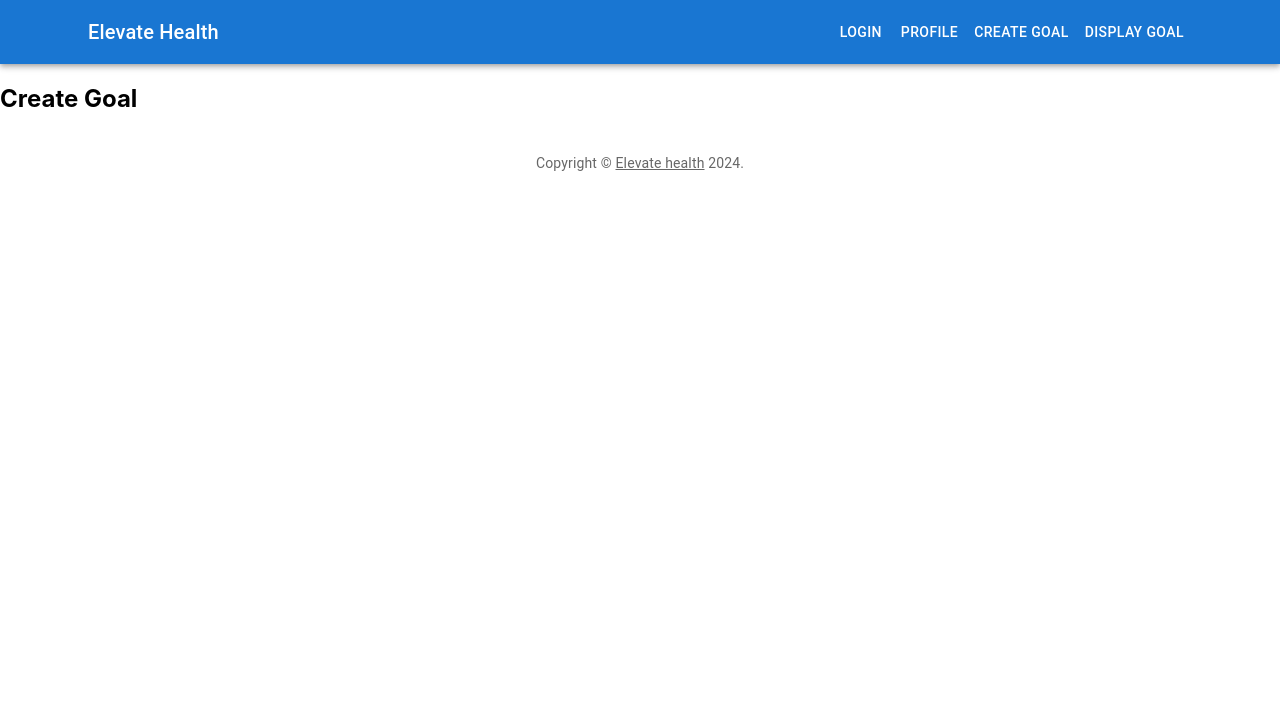
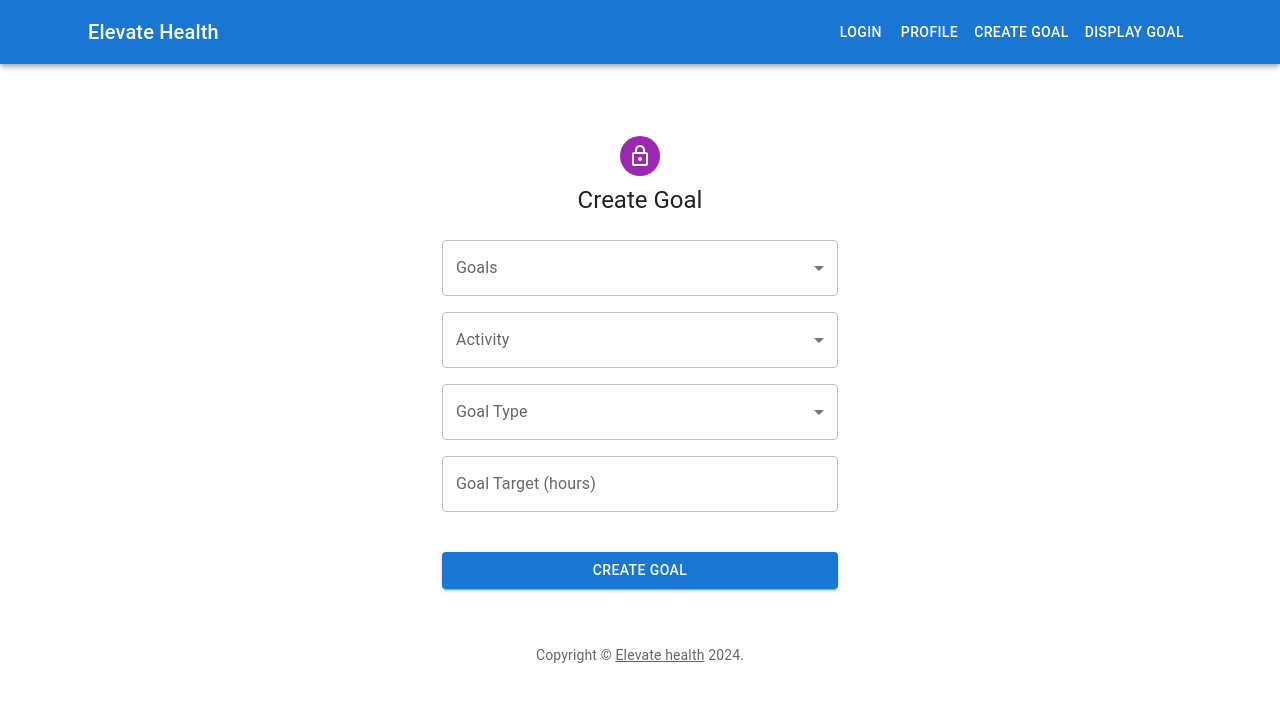
Before and after one commit to akaash11/health-fitness-app, a React (Create React App) app: page /create-goal in a window 1280 px wide. Shown: the top 702 px of the page. Built offline with nearby package versions, Linux system fonts and the light colour scheme.

Commit message:
create goal page

```diff
--- a/src/pages/Goals/CreateGoal.js
+++ b/src/pages/Goals/CreateGoal.js
@@ -1,11 +1,106 @@
-import React from 'react';
+import React, { useState } from 'react';
+import { createTheme,ThemeProvider, Container, CssBaseline, Box, Typography, Grid, TextField, Button, MenuItem, FormControl, InputLabel, Select, Avatar } from '@mui/material';
+import LockOutlinedIcon from '@mui/icons-material/LockOutlined'; // Ensure this icon is imported
+
+const defaultTheme = createTheme();
 
 const CreateGoal = () => {
+  const [goal, setGoal] = useState('');
+  const [activity, setActivity] = useState('');
+  const [goalType, setGoalType] = useState('');
+  const [goalTarget, setGoalTarget] = useState('');
+
+  const handleSubmit = (event) => {
+    event.preventDefault();
+    console.log({ goal, activity, goalType, goalTarget });
+  };
+
   return (
-    <div>
-      <h2>Create Goal</h2>
-    </div>
+    <ThemeProvider theme={defaultTheme}>
+      <Container component="main" maxWidth="xs">
+        <CssBaseline />
+        <Box
+          sx={{
+            marginTop: 8,
+            display: 'flex',
+            flexDirection: 'column',
+            alignItems: 'center',
+          }}
+        >
+          <Avatar sx={{ m: 1, bgcolor: 'secondary.main' }}>
+            <LockOutlinedIcon />
+          </Avatar>
+          <Typography component="h1" variant="h5">
+            Create Goal
+          </Typography>
+          <Box component="form" noValidate onSubmit={handleSubmit} sx={{ mt: 3 }}>
+            <Grid container spacing={2}>
+              <Grid item xs={12}>
+                <FormControl fullWidth>
+                  <InputLabel>Goals</InputLabel>
+                  <Select
+                    value={goal}
+                    label="Goals"
+                    onChange={(e) => setGoal(e.target.value)}
+                  >
+                    <MenuItem value="loseWeight">Lose Weight</MenuItem>
+                    <MenuItem value="buildMuscle">Build Muscle</MenuItem>
+                    <MenuItem value="improveEndurance">Improve Endurance</MenuItem>
+                  </Select>
+                </FormControl>
+              </Grid>
+              <Grid item xs={12}>
+                <FormControl fullWidth>
+                  <InputLabel>Activity</InputLabel>
+                  <Select
+                    value={activity}
+                    label="Activity"
+                    onChange={(e) => setActivity(e.target.value)}
+                  >
+                    <MenuItem value="run">Run</MenuItem>
+                    <MenuItem value="walk">Walk</MenuItem>
+                    <MenuItem value="ride">Ride</MenuItem>
+                  </Select>
+                </FormControl>
+              </Grid>
+              <Grid item xs={12}>
+                <FormControl fullWidth>
+                  <InputLabel>Goal Type</InputLabel>
+                  <Select
+                    value={goalType}
+                    label="Goal Type"
+                    onChange={(e) => setGoalType(e.target.value)}
+                  >
+                    <MenuItem value="distance">Distance</MenuItem>
+                    <MenuItem value="duration">Duration</MenuItem>
+                  </Select>
+                </FormControl>
+              </Grid>
+              <Grid item xs={12}>
+                <TextField
+                  fullWidth
+                  label={goalType === 'distance' ? 'Goal Target (miles)' : 'Goal Target (hours)'}
+                  value={goalTarget}
+                  onChange={(e) => setGoalTarget(e.target.value)}
+                  type="number"
+                />
+              </Grid>
+              <Grid item xs={12}>
+                <Button
+                  type="submit"
+                  fullWidth
+                  variant="contained"
+                  sx={{ mt: 3, mb: 2 }}
+                >
+                  Create Goal
+                </Button>
+              </Grid>
+            </Grid>
+          </Box>
+        </Box>
+      </Container>
+    </ThemeProvider>
   );
-}
+};
 
 export default CreateGoal;
```
